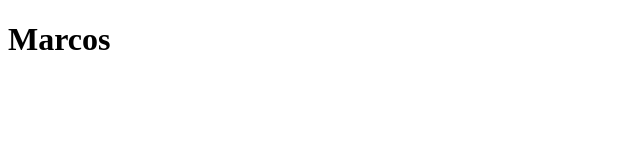
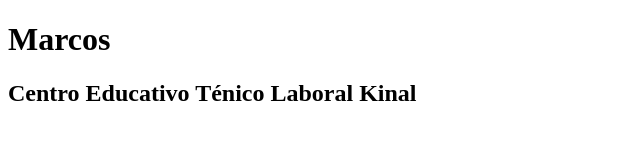
Before and after one commit to mbonifasi2019139/IN5AM-V, a plain HTML site: page index.html in a window 1280 px wide. Shown: the whole page, without its empty margins (0-640 px from the left). Drawn offline with Linux system fonts and the light colour scheme.

Commit message:
Se agrego el nombre del colegio

```diff
--- a/index.html
+++ b/index.html
@@ -10,6 +10,7 @@
 <body>
 
     <h1>Marcos</h1>
+    <h2>Centro Educativo Ténico Laboral Kinal</h2>
 
 </body>
 
```
